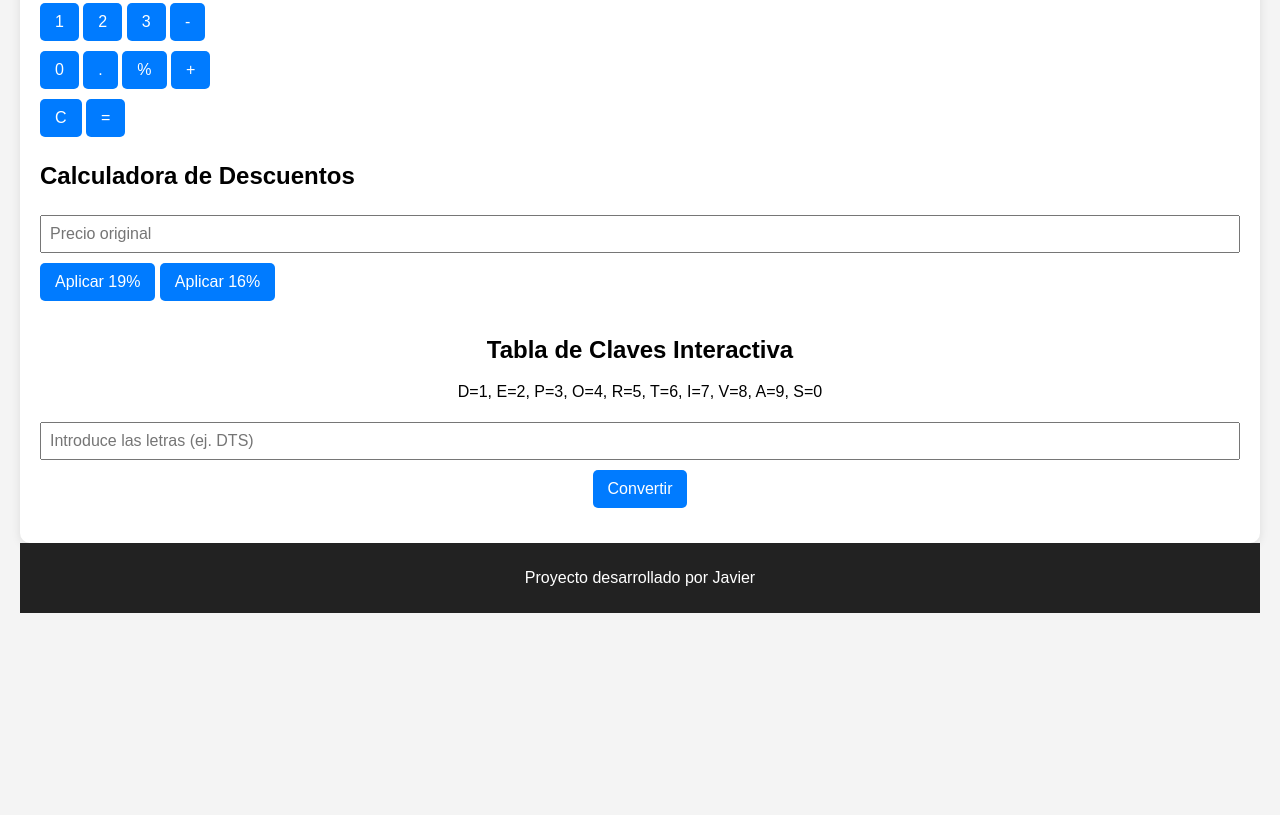
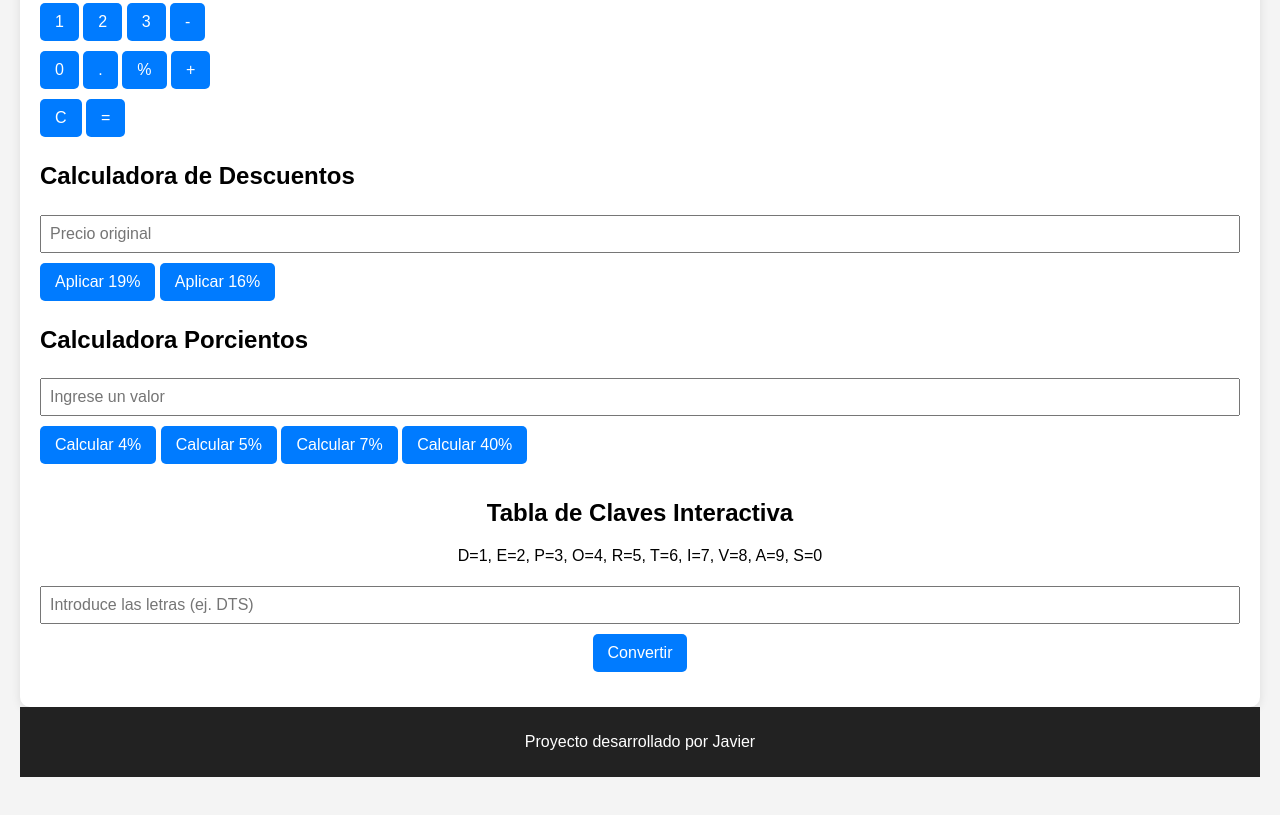
Before and after one commit to JaviRoja/trabplaza28, a plain HTML site: page index.html in a window 1280 px wide. Shown: the part 648-1463 px from the top of the page. Before the commit the page ends 1301 px from the top, so only its background shows below. Drawn offline with Linux system fonts and the light colour scheme.

Commit message:
Update index.html

```diff
--- a/index.html
+++ b/index.html
@@ -80,6 +80,27 @@
       <button onclick="aplicarDescuento(16)">Aplicar 16%</button>
       <div class="resultado" id="resultado-descuento"></div>
     </section>
+    <section class="descuento">
+      <h2>Calculadora Porcientos</h2>
+      <input type="number" id="porcentaje-input" placeholder="Ingrese un valor">
+      <button onclick="calcularPorcentaje(4)">Calcular 4%</button>
+      <button onclick="calcularPorcentaje(5)">Calcular 5%</button>
+      <button onclick="calcularPorcentaje(7)">Calcular 7%</button>
+      <button onclick="calcularPorcentaje(40)">Calcular 40%</button>
+      <div class="resultado" id="resultado-porcentaje"></div>
+    </section>
+
+    <script>
+      function calcularPorcentaje(porcentaje) {
+        const valor = parseFloat(document.getElementById("porcentaje-input").value);
+        if (isNaN(valor)) {
+          document.getElementById("resultado-porcentaje").innerText = "Ingrese un número válido.";
+          return;
+        }
+        const resultado = valor * (porcentaje / 100);
+        document.getElementById("resultado-porcentaje").innerText = `${porcentaje}% de ${valor} es: ${resultado.toFixed(2)}`;
+      }
+    </script>
 
     <section id="tabla-clave" class="table-container">
       <h2>Tabla de Claves Interactiva</h2>
```
